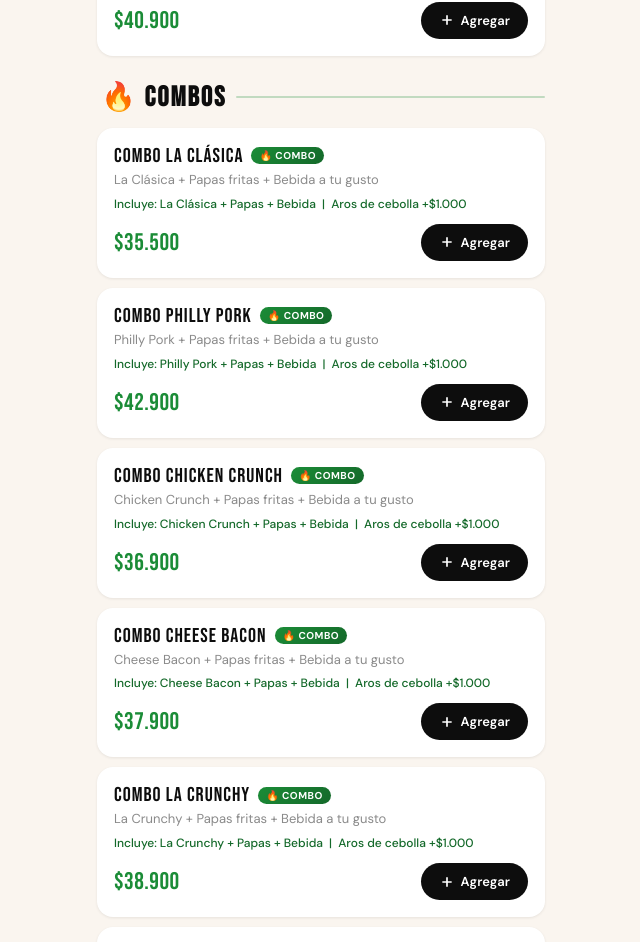
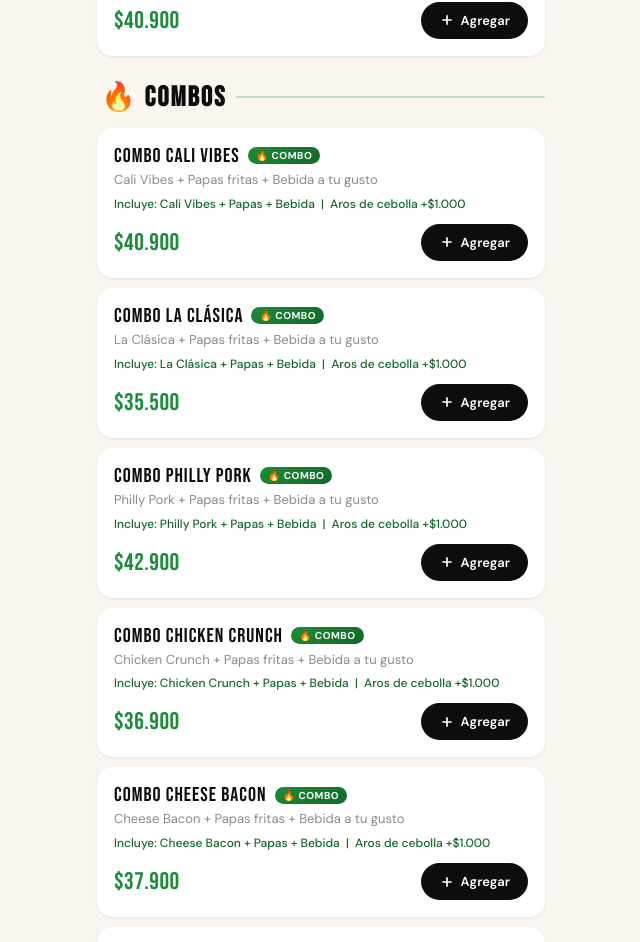
Before and after one commit to jherreram0610-cyber/como-seria-menu, a React (Vite) app: page / in a window 1280 px wide. Shown: the part 1751-2693 px from the top of the page, without its empty margins (319-959 px from the left). Built offline with nearby package versions, Linux system fonts and the light colour scheme.

Commit message:
feat: agregar Combo Cali Vibes al menu de combos
Se toma la hamburguesa Cali Vibes existente y se agrega como combo
(burger + papas + bebida) con precio de solo + $10.000 adicional.

```diff
--- a/src/App.jsx
+++ b/src/App.jsx
@@ -58,6 +58,7 @@ const MENU = {
     { id: "t2", name: "Tenders x6", price: 40900, desc: "6 tenders crujientes con papas", ingredients: [], allowCustomization: false },
   ],
   combos: [
+    { id: "c7", name: "Combo Cali Vibes",      price: 40900, desc: "Cali Vibes + Papas fritas + Bebida a tu gusto",     burger: "Cali Vibes",     ingredients: ["Pan", "Carne Angus", "Lechuga", "Maduro caramelizado", "Mermelada de lulo", "Salsa de la casa"] },
     { id: "c1", name: "Combo La Clásica",     price: 35500, desc: "La Clásica + Papas fritas + Bebida a tu gusto",     burger: "La Clásica",     ingredients: ["Carne angus", "Lechuga", "Tomate", "Cebolla", "Queso", "Salsa de la casa"] },
     { id: "c2", name: "Combo Philly Pork",    price: 42900, desc: "Philly Pork + Papas fritas + Bebida a tu gusto",    burger: "Philly Pork",    ingredients: ["Carne angus", "Pan brioche", "Queso americano", "Pulled pork", "Cebolla crispy", "Queso Philadelphia"] },
     { id: "c3", name: "Combo Chicken Crunch", price: 36900, desc: "Chicken Crunch + Papas fritas + Bebida a tu gusto", burger: "Chicken Crunch", ingredients: ["Pan brioche", "Tenders", "Queso americano", "Tocineta", "Tomate", "Lechuga"] },
```
